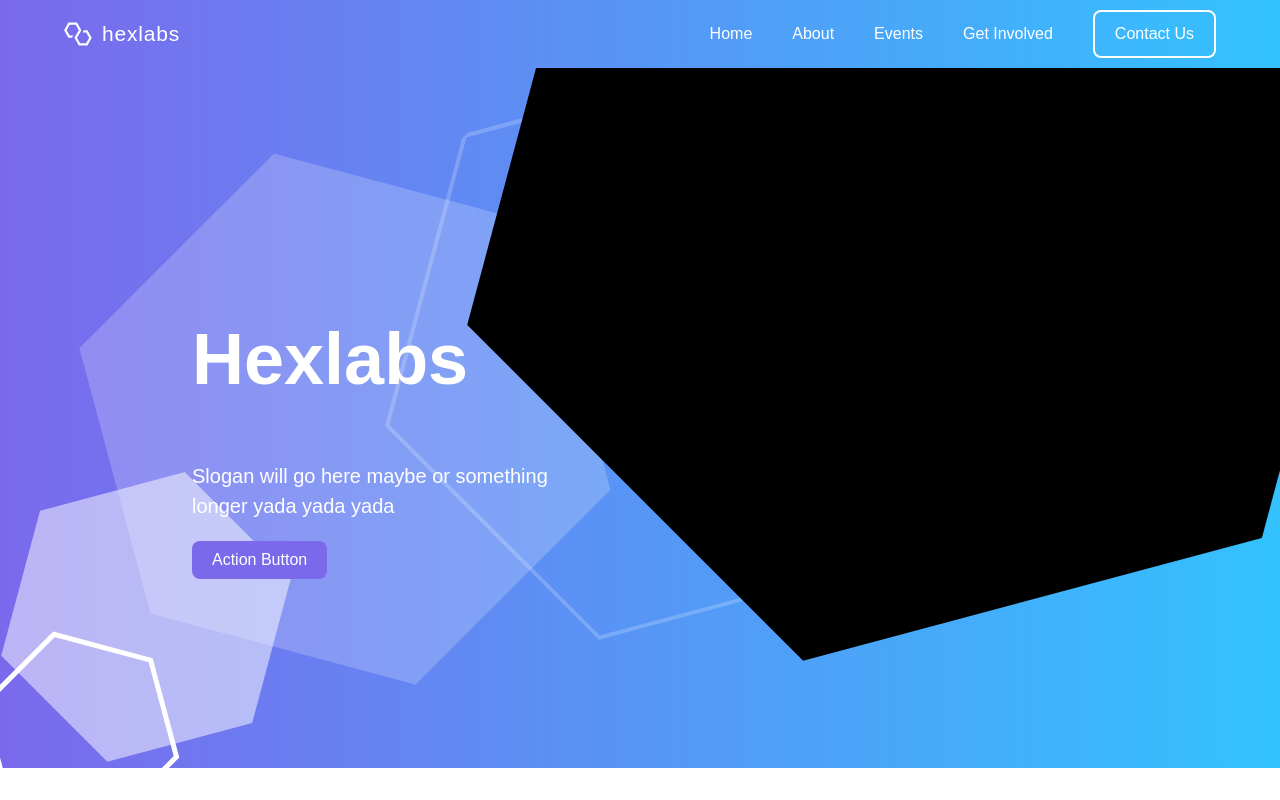
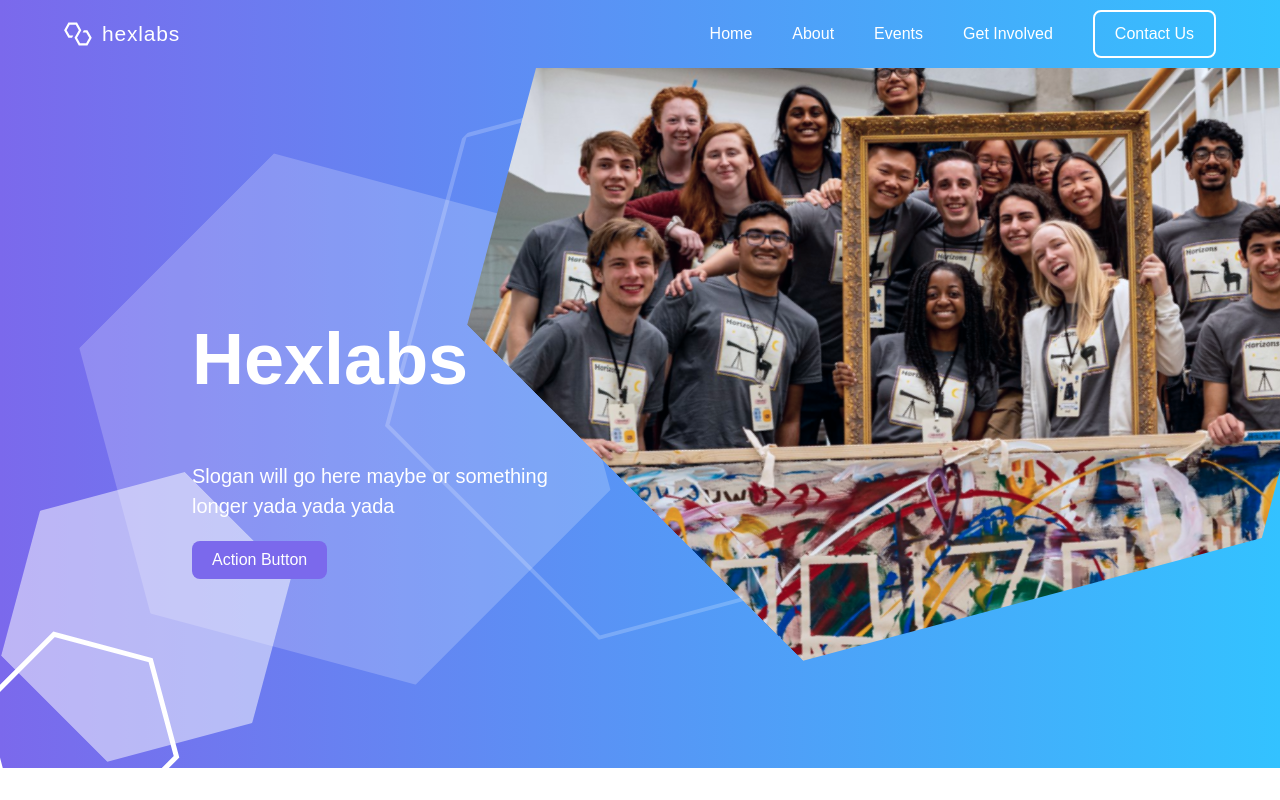
Before and after one commit to HackGT/hexlabs-website, a Next.js app: page / in a window 1280 px wide. Shown: the top 800 px of the page. Built offline with nearby package versions, Linux system fonts and the light colour scheme; a web font is replaced by a local one.

Commit message:
splash page

```diff
--- a/components/hex.tsx
+++ b/components/hex.tsx
@@ -19,13 +19,28 @@
  *         borderColor="black"
  *     />
  */
-export default function Hex({ x, y, size, rotation, image, color, borderSize, borderColor }) {
+export default function Hex({
+  x,
+  y,
+  size,
+  rotation,
+  image,
+  color,
+  borderSize,
+  borderColor,
+}) {
   // height = 0.5*sqrt(3)*width
-  const height = (width) => 0.8660254 * width;
-  const [borderWidth, borderHeight] = [size + 2 * borderSize, height(size + 2 * borderSize)];
+  const heightHex = (width) => 0.8660254 * width;
+  const [borderWidth, borderHeight] = [
+    size + 2 * borderSize,
+    heightHex(size + 2 * borderSize),
+  ];
 
   const dx = size / 2;
   const dy = Math.sqrt(3) * dx;
+
+  const width = size + 2 * (dx + borderSize);
+  const height = 2 * (dy + borderSize);
 
   return (
     <div
@@ -38,8 +53,34 @@ export default function Hex({ x, y, size, rotation, image, color, borderSize, bo
         transform: `rotate(${rotation}deg)`,
       }}
     >
-      <svg width={size + 2 * (dx + borderSize)} height={2 * (dy + borderSize)}>
-        <path d={`
+      <svg width={width} height={height}>
+        {image === "none" ? (
+          <g></g>
+        ) : (
+          <defs>
+            <pattern
+              id="hex-img"
+              x="0"
+              y="0"
+              width="100%"
+              height="100%"
+              patternUnits="userSpaceOnUse"
+            >
+              <image
+                href={image}
+                x="0"
+                y="0"
+                width="100%"
+                height="100%"
+                preserveAspectRatio="xMidYMid slice"
+                transform={`rotate(-45) translate(${-width/2} ${height/2})`}
+              />
+            </pattern>
+          </defs>
+        )}
+
+        <path
+          d={`
           m ${dx} ${borderSize}
           l ${size} 0
           l ${dx} ${dy}
@@ -49,11 +90,14 @@ export default function Hex({ x, y, size, rotation, image, color, borderSize, bo
           z`}
           stroke={borderColor}
           strokeWidth={borderSize}
-          fill={color}
+          transform={`rotate(rotation)`}
+          style={{
+            fill: image === "none" ? color : "url(#hex-img)",
+          }}
         />
       </svg>
     </div>
-  )
+  );
 }
 
 Hex.defaultProps = {
--- a/pages/index.tsx
+++ b/pages/index.tsx
@@ -57,7 +57,7 @@ export default function Home(props: Props) {
             x="52%"
             y="-55%"
             size={475}
-            color="black"
+            image="/splash.png"
             rotation={45}
           />
 
```
Also changed, not shown: public/splash.png (added). Lines whose indentation alone changed are shown as unchanged.
